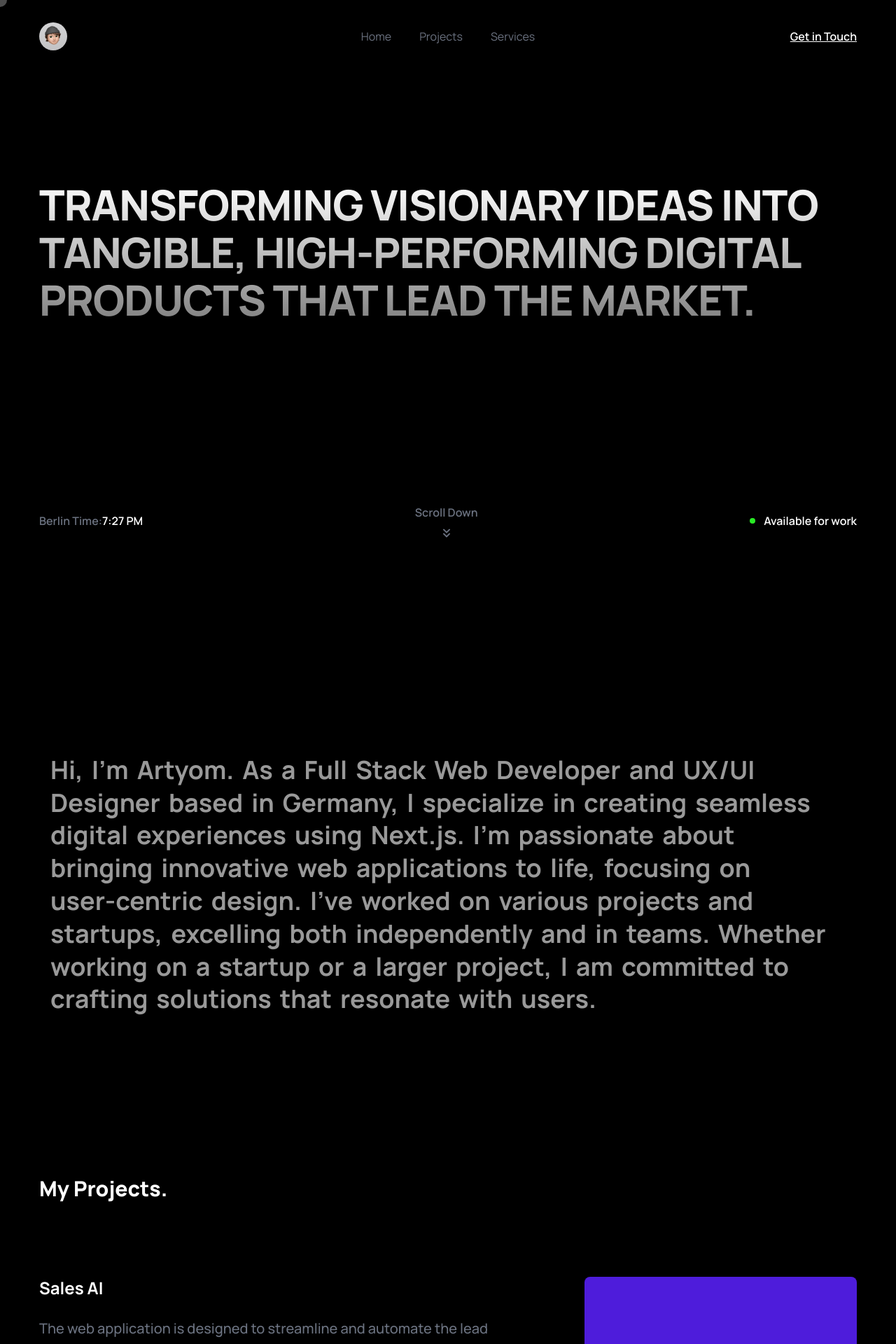
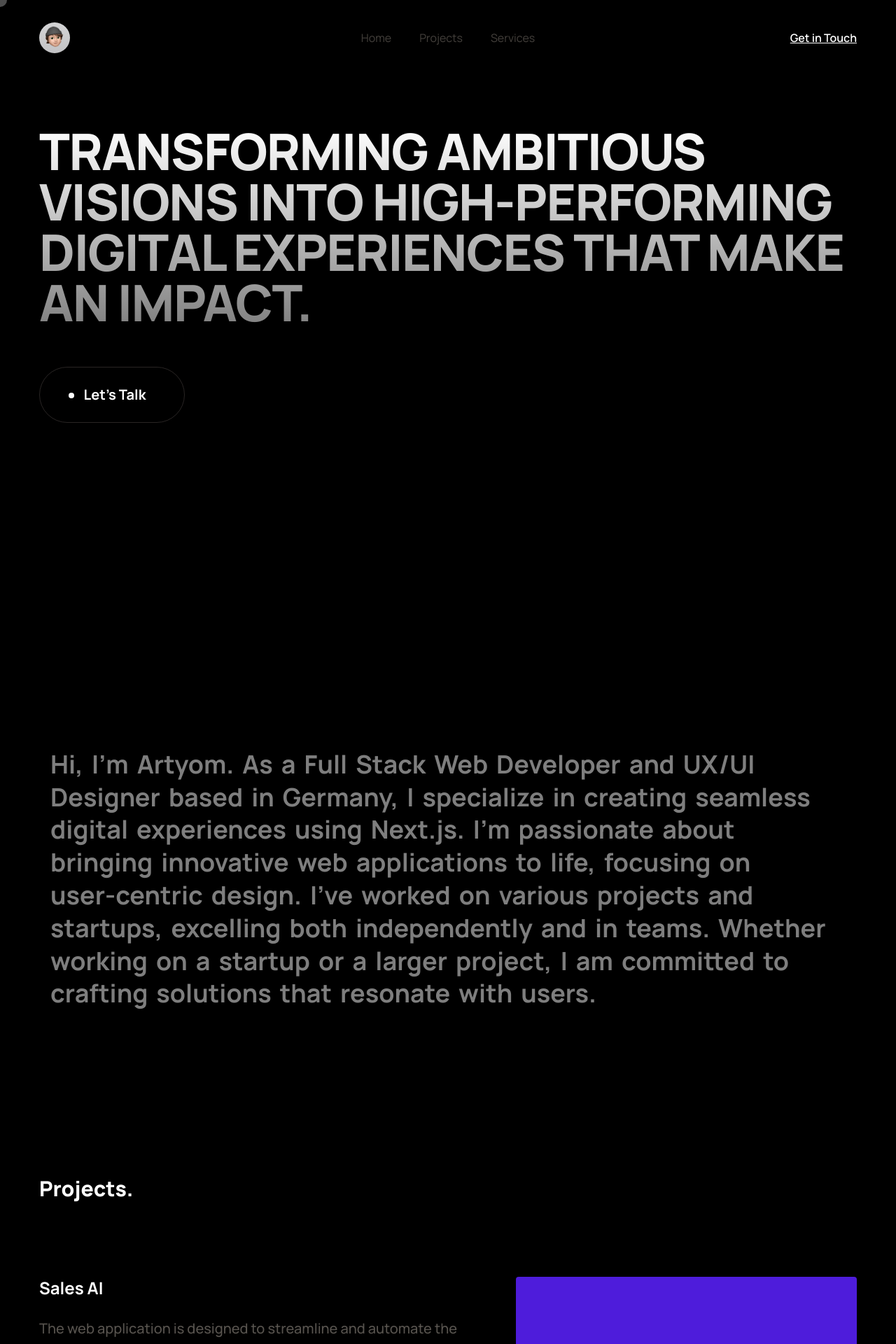
Before and after one commit to big-black-cactus/portfolio, a Next.js app: page / in a window 1280 px wide. Shown: the top 1920 px of the page at 70% size. Built offline with nearby package versions, Linux system fonts and the light colour scheme.

Commit message:
ui updates

```diff
--- a/src/components/About.tsx
+++ b/src/components/About.tsx
@@ -22,6 +22,8 @@
 //   );
 // };
 
+
+
 'use client';
 
 import { motion, useInView } from 'framer-motion';
@@ -38,21 +40,29 @@ const container = {
 };
 
 const word = {
-  hidden: { opacity: 0, y: 20, color: '#555' },
+  hidden: { opacity: 0, y: 20, color: '#777' },
   visible: {
     opacity: 1,
     y: 0,
-    color: '#999',
+    color: '#7e7e7e',
     transition: { duration: 1, ease: 'easeInOut' },
   },
 };
 
-function TextRevealByWord({ text }: { text: string }) {
+const heading = {
+  hidden: { opacity: 0, y: 10 },
+  visible: { opacity: 1, y: 0, transition: { duration: 0.8, ease: 'easeInOut' } },
+};
+
+function TextRevealByWord({ text, isInView }: { text: string, isInView: boolean }) {
   const words = text.split(' ');
   return (
     <motion.div
-      className="flex flex-wrap text-2xl font-bold text-white/20 px-7 sm:px-14 md:text-3xl lg:text-4xl lg:!pt-32 !leading-[1.3]"
+      // className="flex flex-wrap text-2xl font-bold text-white/20 px-7 sm:px-14 md:text-3xl lg:text-4xl lg:!pt-20 !leading-[1.3]"
+      className="flex flex-wrap text-2xl font-bold text-white/20 px-7 sm:px-14 md:text-3xl lg:text-4xl lg:!pt-28 !leading-[1.3]"
       variants={container}
+      initial="hidden"
+      animate={isInView ? 'visible' : 'hidden'}
     >
       {words.map((w, i) => (
         <motion.span key={i} variants={word} className="mr-3">
@@ -65,7 +75,6 @@ function TextRevealByWord({ text }: { text: string }) {
 
 export const About = ({ id }: { id: string }) => {
   const ref = useRef(null);
-  // Set once: false so that the inView status toggles when the element leaves the viewport
   const isInView = useInView(ref, { once: false, amount: 0.2 });
 
   return (
@@ -84,7 +93,15 @@ export const About = ({ id }: { id: string }) => {
           },
         }}
       >
-        <TextRevealByWord text="Hi, I&apos;m Artyom. As a Full Stack Web Developer and UX/UI Designer based in Germany, I specialize in creating seamless digital experiences using Next.js. I&apos;m passionate about bringing innovative web applications to life, focusing on user-centric design. I&apos;ve worked on various projects and startups, excelling both independently and in teams. Whether working on a startup or a larger project, I am committed to crafting solutions that resonate with users." />
+        {/* <motion.div
+          className='text-2xl font-semibold px-7 sm:px-14 underline text-stone-400'
+          variants={heading}
+          initial="hidden"
+          animate={isInView ? 'visible' : 'hidden'}
+        >
+          #about-me
+        </motion.div> */}
+        <TextRevealByWord text="Hi, I&apos;m Artyom. As a Full Stack Web Developer and UX/UI Designer based in Germany, I specialize in creating seamless digital experiences using Next.js. I&apos;m passionate about bringing innovative web applications to life, focusing on user-centric design. I&apos;ve worked on various projects and startups, excelling both independently and in teams. Whether working on a startup or a larger project, I am committed to crafting solutions that resonate with users." isInView={isInView} />
       </motion.div>
     </div>
   );
--- a/src/components/BerlinTime.tsx
+++ b/src/components/BerlinTime.tsx
@@ -16,7 +16,7 @@ const BerlinTime = () => {
 
   return (
       <p className="hidden md:flex text-white font-semibold text-medium">
-        <span className='text-gray-500'>Berlin Time: </span> {time}
+        <span className='text-stone-700 mr-1'>Berlin Time: </span> {time}
     </p>
   );
 };
--- a/src/components/BlurIn.tsx
+++ b/src/components/BlurIn.tsx
@@ -28,7 +28,8 @@ const BlurIn = ({ word, className, variant, duration = 1.5 }: BlurIntProps) => {
       variants={combinedVariants}
       className={cn(
         className,
-        "font-display max-w-full uppercase text-start bg-clip-text text-transparent drop-shadow-2xl font-[1000] bg-gradient-to-b from-white/100 to-white/50 pointer-events-none text-4xl md:text-5xl lg:text-6xl leading-[46px] md:leading-[54px] lg:leading-[68px] tracking-[-0.02em]",
+        "font-display max-w-full uppercase text-start  drop-shadow-2xl font-[1000] bg-clip-text text-transparent bg-gradient-to-b from-white/100 to-white/50 pointer-events-none text-4xl md:text-5xl lg:text-7xl leading-snug md:leading-[1.7] tracking-[-0.02em]",
+        // "font-display max-w-full uppercase text-start  drop-shadow-2xl font-[1000] bg-clip-text bg-clip-text text-transparent bg-gradient-to-b from-[#63A714] to-[#63A714]/50 pointer-events-none text-4xl md:text-5xl lg:text-7xl leading-[1.7] tracking-[-0.02em]",
       )}
     >
       {word}
--- a/src/components/FAQ.tsx
+++ b/src/components/FAQ.tsx
@@ -76,7 +76,7 @@ export const FAQ = ({ id }: { id: string }) => {
       >
         {faqs.map((item, index) => (
             <AccordionItem key={index} value={`item-${index}`} className="py-3">
-            <AccordionTrigger className="w-full py-3 text-2xl text-left text-zinc-50">
+            <AccordionTrigger className="w-full py-5 text-xl md:text-2xl text-left text-zinc-50">
                 <div className="flex items-center">
                 <ChevronRight className="h-7 w-7 transition-transform duration-200 group-data-[expanded]:rotate-90 text-zinc-50" />
                 <div className="ml-2 text-zinc-50">
@@ -85,7 +85,7 @@ export const FAQ = ({ id }: { id: string }) => {
                 </div>
             </AccordionTrigger>
             <AccordionContent className="origin-left">
-                <p className="text-xl text-left pl-10 pr-2 text-zinc-600 leading-7">
+                <p className="text-lg md:text-xl text-left pl-10 pr-2 pb-4 text-zinc-600 leading-7">
                 {item.answer}
                 </p>
             </AccordionContent>
--- a/src/components/Hero.tsx
+++ b/src/components/Hero.tsx
@@ -1,42 +1,90 @@
 'use client';
 
-import { motion, useInView } from 'framer-motion';
-import { useRef } from 'react';
+import { motion, useAnimation, useScroll } from 'framer-motion';
+import { useEffect, useRef } from 'react';
+import dynamic from 'next/dynamic';
+import { Button } from './ui/button';
+import { ArrowRight } from 'lucide-react';
+import InteractiveHoverButton from './ui/interactive-hover-button';
 
-const variants = {
-  hidden: { opacity: 0, y: 0 }, // Start hidden and offset downwards
-  visible: { opacity: 1, y: 0 }, // Animate to visible with no offset
-};
+const Shimmer = () => (
+  <div className="animate-pulse w-[160px] h-[12px] bg-stone-900 rounded-sm"></div>
+);
 
-import dynamic from "next/dynamic";
+const BerlinTime = dynamic(() => import('./BerlinTime'), {
+  ssr: false,
+  loading: () => <Shimmer />, // Use shimmer as a placeholder
+});
 
-const BerlinTime = dynamic(() => import("./BerlinTime"), { ssr: false });
-const StatusIndicator = dynamic(() => import("./StatusIndicatior"), { ssr: false });
-const BlurIn = dynamic(() => import("./BlurIn"), { ssr: false });
+const StatusIndicator = dynamic(() => import('./StatusIndicatior'), { ssr: false });
+const BlurIn = dynamic(() => import('./BlurIn'), { ssr: false });
 
 export const Hero = ({ id }: { id: string }) => {
-  const sectionRef = useRef(null);
-  const isInView = useInView(sectionRef, { amount: 0.1 }); // Trigger when 10% is visible
+  const sectionRef = useRef<HTMLDivElement>(null);
+  const controls = useAnimation();
+  const { scrollYProgress } = useScroll();
+
+  useEffect(() => {
+    const unsubscribe = scrollYProgress.onChange((value) => {
+      if (value > 0.01) {
+        // Fades out when scroll progress is > 10%
+        controls.start({ opacity: 0, pointerEvents: 'none' });
+      } else {
+        // Fades in when scroll progress is <= 10%
+        controls.start({ opacity: 1, pointerEvents: 'auto' });
+      }
+    });
+
+    return () => unsubscribe(); // Clean up listener
+  }, [controls, scrollYProgress]);
 
   return (
     <motion.div
       id={id}
       ref={sectionRef}
       className="h-[100vh] w-full relative z-10 flex flex-col items-center justify-center bg-black"
-      variants={variants}
-      initial="hidden"
-      animate={isInView ? "visible" : "hidden"}
-      transition={{ duration: 3, ease: "anticipate" }}
+      initial={{ opacity: 1 }}
+      animate={{ opacity: 1 }}
+      transition={{ duration: 0 }}
     >
-      <div className="h-screen w-screen z-30 flex flex-col items-center justify-center text-white mx-auto px-6 sm:px-14 text-center">
+      <div className="h-screen w-screen z-30 flex flex-col items-start justify-center text-white mx-auto px-6 sm:px-14 text-center pb-4">
         <BlurIn
-          word="Transforming visionary ideas into tangible, high-performing digital products that lead the market."
+          word="Transforming Ambitious Visions into High-Performing Digital Experiences That Make an Impact."
         />
+
+        <div className='w-full flex flex-row mt-10 md:mt-14 justify-between'>
+          <motion.div
+            initial={{ opacity: 0, y: 0 }}
+            animate={{ opacity: 1, y: 0 }}
+            transition={{ duration: 1.2, ease: 'easeInOut', delay: 0.3 }}
+          >
+            {/* <Button className=' px-8 py-7 text-xl font-bold bg-transparent border-[3px] border-stone-800 hover:bg-stone-900/60 hover:border-stone-500 transition-colors duration-300 ease-in'>Let's Talk <ArrowRight className='ml-4' /></Button> */}
+            <InteractiveHoverButton />
+          </motion.div>
+
+          {/* <motion.div
+            initial={{ opacity: 0, y: 0 }}
+            animate={{ opacity: 1, y: 0 }}
+            transition={{ duration: 1.2, ease: 'easeInOut', delay: 0.3 }}
+          >
+            <div className='w-1/2 text-lg text-start text-stone-500'>
+              Something there Something there Something there Something there Something there
+            </div>
+          </motion.div> */}
+        </div>
       </div>
 
-      <div className="w-full flex justify-between items-center bottom-0 pb-8 px-5 sm:px-14 text-white font-semibold">
-        <BerlinTime />
-        <div className="flex flex-col justify-center items-center text-gray-500 mx-auto">
+      {/* Bottom Component */}
+      <motion.div
+        className="w-full flex justify-between items-center bottom-0 pb-9 px-5 sm:px-14 text-white font-semibold fixed"
+        animate={controls}
+        initial={{ opacity: 1, pointerEvents: 'auto' }}
+        transition={{ duration: 0.8, ease: 'easeInOut' }}
+      >
+        <div style={{ width: '200px' }}>
+          <BerlinTime />
+        </div>
+        <div className="fixed left-1/2 -translate-x-1/2 bottom-8 flex flex-col justify-center items-center text-stone-700">
           Scroll Down
           <motion.svg
             width="24"
@@ -54,11 +102,10 @@ export const Hero = ({ id }: { id: string }) => {
               repeatType: 'loop',
             }}
           >
-            <g id="Arrow / Chevron_Down_Duo">
+            <g id="Arrow / Chevron_Down_Duo" className='text-stone-700 bg-stone-700 stroke-stone-700'>
               <path
                 id="Vector"
                 d="M16 13L12 17L8 13M16 7L12 11L8 7"
-                stroke="#6b7280"
                 strokeWidth="2"
                 strokeLinecap="round"
                 strokeLinejoin="round"
@@ -66,8 +113,10 @@ export const Hero = ({ id }: { id: string }) => {
             </g>
           </motion.svg>
         </div>
-        <StatusIndicator />
-      </div>
+        <div>
+          <StatusIndicator />
+        </div>
+      </motion.div>
     </motion.div>
   );
 };
--- a/src/components/Navbar.tsx
+++ b/src/components/Navbar.tsx
@@ -17,8 +17,8 @@ export const Navbar = React.memo(() => {
         <Image
           alt="Antonenko"
           src="/avatar.jpg"
-          width={40}
-          height={40}
+          width={44}
+          height={44}
           className="rounded-full shadow-lg"
           loading="lazy" // Lazy load the image
           priority={false}
@@ -46,7 +46,7 @@ export const Navbar = React.memo(() => {
             >
               <Link
                 href={`#${item.toLowerCase()}`}
-                className="cursor-none text-gray-500 hover:text-white transition-colors duration-1000"
+                className="cursor-none text-stone-700 hover:text-white transition-colors duration-1000"
                 scroll={false}
               >
                 {item}
--- a/src/components/Projects.tsx
+++ b/src/components/Projects.tsx
@@ -34,8 +34,8 @@ export const Projects = ({ id }: { id: string }) => {
             animate={sectionInView ? "visible" : "hidden"}
             transition={{ duration: 2, ease: "easeInOut" }}
         >
-            <div className="text-2xl lg:text-3xl pb-3 font-black text-left mb-10 lg:mb-24">
-                My Projects.
+            <div className=" text-2xl lg:text-3xl pb-3 font-black text-left mb-10 lg:mb-24">
+                Projects.
             </div>
 
             <motion.div
@@ -73,6 +73,7 @@ export const Projects = ({ id }: { id: string }) => {
                     shadowColor="#1063FF"
                     iconList={["/supabase.svg", "/nextjs.svg", "/prisma.svg", "/pwa.svg", "/typescript.svg"]}
                 />
+
             </motion.div>
         </motion.div>
     );
--- a/src/components/Services.tsx
+++ b/src/components/Services.tsx
@@ -132,7 +132,7 @@ export const Services = ({ id }: { id: string }) => {
                 <div className="text-2xl md:text-3xl font-medium">
                     {item.title}
                 </div>
-                <div className="text-lg md:text-xl font-medium text-gray-500 pt-4 leading-normal lg:leading-loose">
+                <div className="text-lg md:text-xl font-medium text-stone-600 pt-4 leading-normal lg:leading-loose">
                     {item.description}
                 </div>
             </div>
--- /dev/null
+++ b/src/components/ui/interactive-hover-button.tsx
@@ -0,0 +1,77 @@
+// import React from "react";
+// import { ArrowRight } from "lucide-react";
+// import { cn } from "@/lib/utils";
+
+// interface InteractiveHoverButtonProps
+//   extends React.ButtonHTMLAttributes<HTMLButtonElement> {
+//   text?: string;
+// }
+
+// const InteractiveHoverButton = React.forwardRef<
+//   HTMLButtonElement,
+//   InteractiveHoverButtonProps
+// >(({ text = "Let's Talk", className, ...props }, ref) => {
+//   return (
+//     <button
+//       ref={ref}
+//       className={cn(
+//         "group relative cursor-pointer overflow-hidden rounded-full border bg-background text-center font-semibold border-stone-800 bg-transparent px-8 py-7 text-xl font-bold transition-colors duration-300 ease-in hover:border-stone-500 hover:bg-stone-900/60",
+//         className,
+//       )}
+//       {...props}
+//     >
+//       <span className="inline-block translate-x-1 transition-all duration-300 group-hover:translate-x-12 group-hover:opacity-0">
+//         {text}
+//       </span>
+//       <div className="absolute top-0 z-10 flex h-full w-full translate-x-12 items-center justify-center gap-2 text-primary-foreground opacity-0 transition-all duration-300 group-hover:-translate-x-1 group-hover:opacity-100">
+//         <span>{text}</span>
+//         <ArrowRight />
+//       </div>
+//       <div className="absolute left-[20%] top-[40%] h-2 w-2 scale-[1] rounded-lg bg-primary transition-all duration-300 group-hover:left-[0%] group-hover:top-[0%] group-hover:h-full group-hover:w-full group-hover:scale-[1.8] group-hover:bg-primary"></div>
+//     </button>
+//   );
+// });
+
+// InteractiveHoverButton.displayName = "InteractiveHoverButton";
+
+// export default InteractiveHoverButton;
+
+
+
+import React from "react";
+import { ArrowRight } from "lucide-react";
+import { cn } from "@/lib/utils";
+
+interface InteractiveHoverButtonProps
+  extends React.ButtonHTMLAttributes<HTMLButtonElement> {
+  text?: string;
+}
+
+const InteractiveHoverButton = React.forwardRef<
+  HTMLButtonElement,
+  InteractiveHoverButtonProps
+>(({ text = "Let's Talk", className, ...props }, ref) => {
+  return (
+    <button
+      ref={ref}
+      className={cn(
+        "group relative w-44 md:w-52 h-16 md:h-20 cursor-pointer overflow-hidden rounded-full border p-2 text-center border-stone-800 bg-transparent text-lg md:text-xl font-bold transition-colors duration-300 ease-in hover:border-stone-500 hover:bg-stone-900/60",
+        className,
+      )}
+      {...props}
+    >
+      <span className="inline-block translate-x-1 transition-all duration-300 group-hover:translate-x-12 group-hover:opacity-0">
+        {text}
+      </span>
+      <div className="absolute top-0 z-10 flex h-full w-full translate-x-12 items-center justify-center gap-2 text-black opacity-0 transition-all duration-300 group-hover:-translate-x-1 group-hover:opacity-100">
+        <span>{text}</span>
+        <ArrowRight />
+      </div>
+      <div className="absolute left-[20%] top-[46%] h-2 w-2 scale-[1] rounded-lg bg-white transition-all duration-300 group-hover:left-[0%] group-hover:top-[0%] group-hover:h-full group-hover:w-full group-hover:scale-[1.8] group-hover:bg-white"></div>
+    </button>
+  );
+});
+
+InteractiveHoverButton.displayName = "InteractiveHoverButton";
+
+export default InteractiveHoverButton;
```
Also changed, not shown: src/components/Contact.tsx (+11 -10 lines), src/components/Project.tsx (+8 -6 lines), 1 other file (tests, documents, lock files or other folders).
